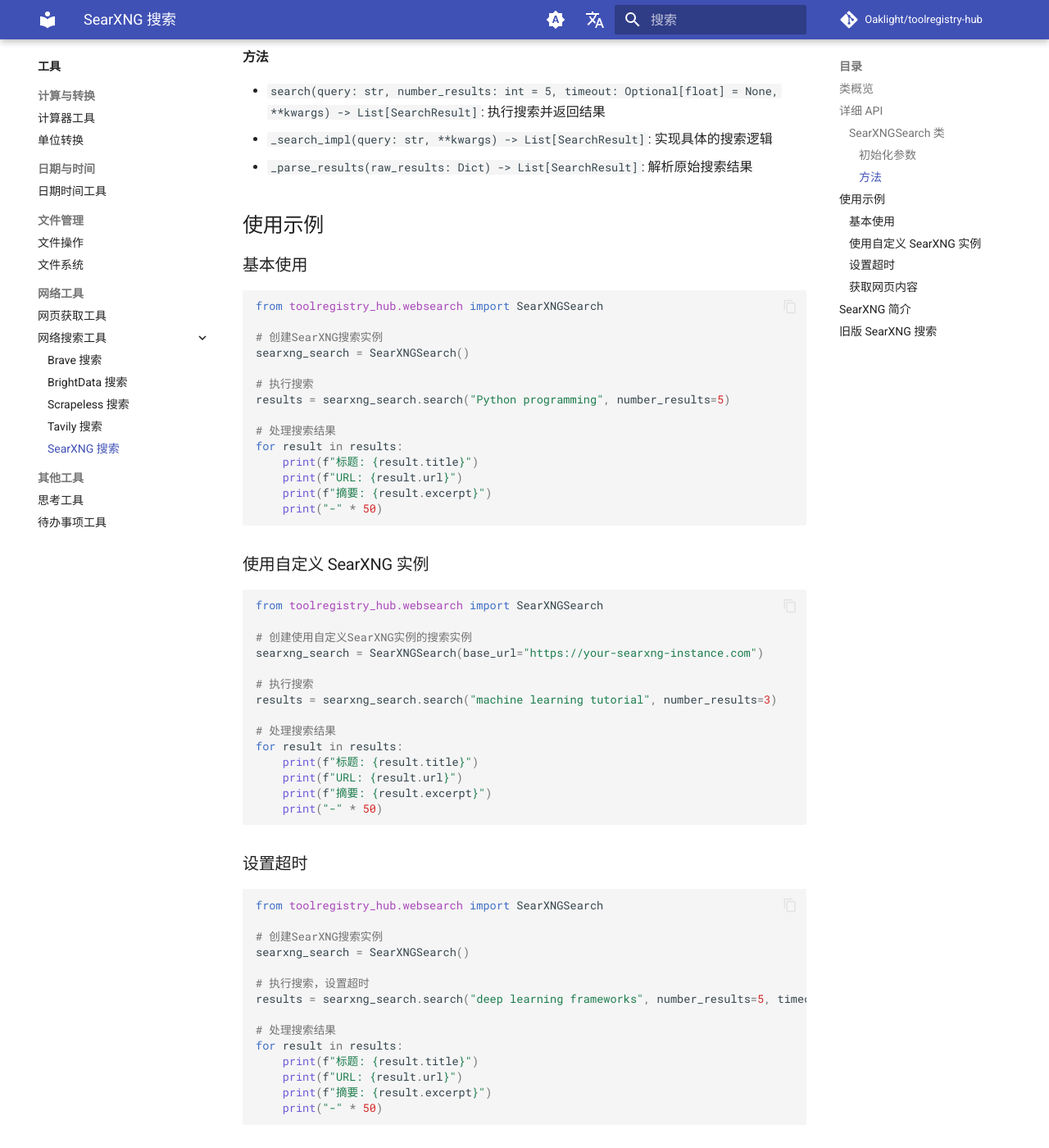
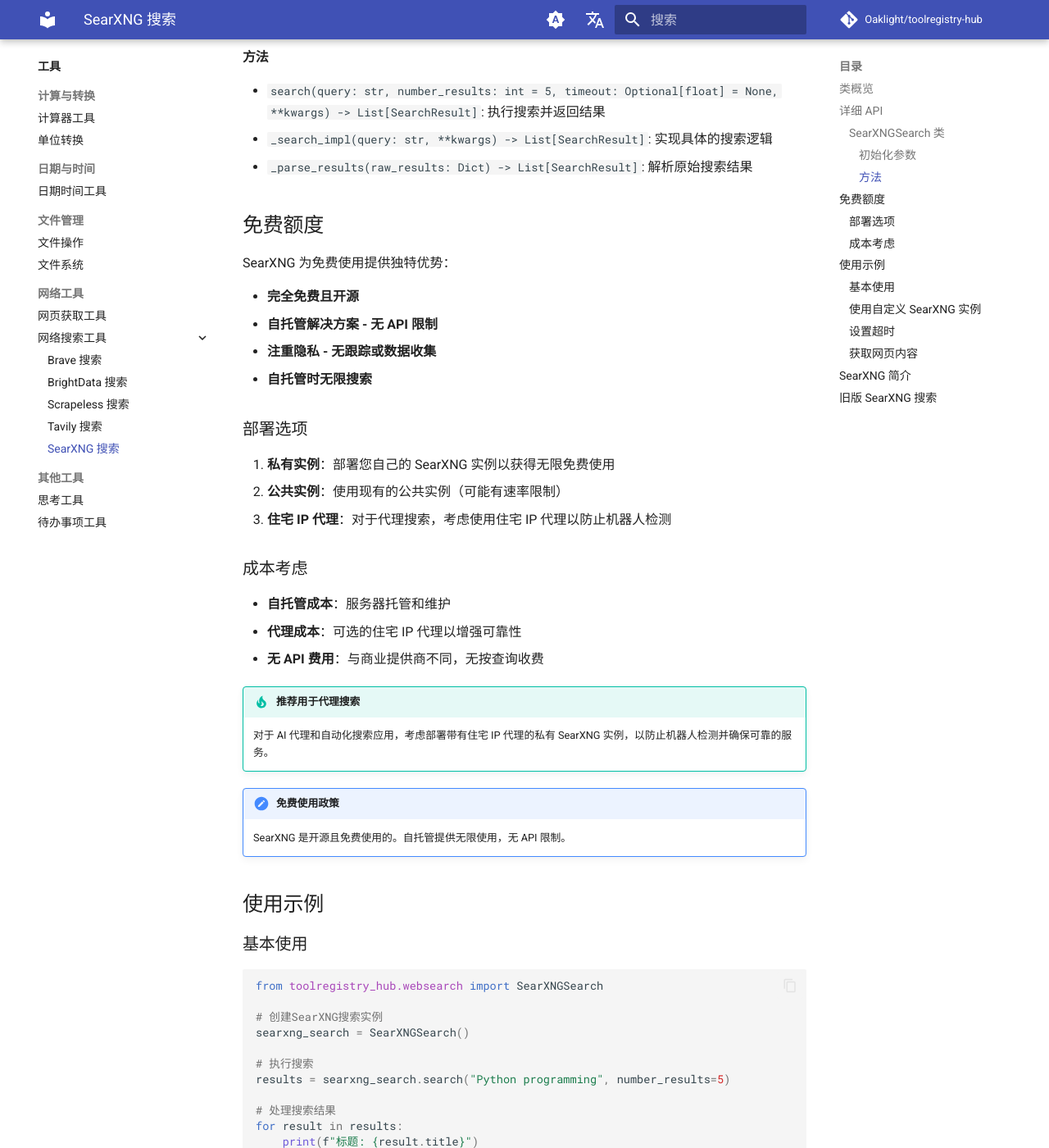
Before and after one commit to Oaklight/toolregistry-hub, an MkDocs documentation site: the page built from docs/tools/websearch/searxng.md, in a window 1280 px wide and 1400 px high, scrolled down 575 px. Shown: the whole window at 82% size. Built offline with MkDocs 1.6.1 and Material for MkDocs 9.7.7, drawn with Linux system fonts in a browser that asks for light colours; comment, search, counter and statistics services are not loaded.

Commit message:
📝 docs(websearch): add free quota information for all search providers
- add detailed free quota sections to Brave, Bright Data, Scrapeless, SearXNG, and Tavily docs
- create comprehensive free quota summary table in index.md
- include tips for maximizing free usage across providers
- add pricing and deployment considerations for each provider
- standardize note about policy changes across all providers

```diff
--- a/docs/tools/websearch/searxng.md
+++ b/docs/tools/websearch/searxng.md
@@ -21,6 +21,33 @@
 - `search(query: str, number_results: int = 5, timeout: Optional[float] = None, **kwargs) -> List[SearchResult]`: 执行搜索并返回结果
 - `_search_impl(query: str, **kwargs) -> List[SearchResult]`: 实现具体的搜索逻辑
 - `_parse_results(raw_results: Dict) -> List[SearchResult]`: 解析原始搜索结果
+
+## 免费额度
+
+SearXNG 为免费使用提供独特优势：
+
+- **完全免费且开源**
+- **自托管解决方案 - 无 API 限制**
+- **注重隐私 - 无跟踪或数据收集**
+- **自托管时无限搜索**
+
+### 部署选项
+
+1. **私有实例**：部署您自己的 SearXNG 实例以获得无限免费使用
+2. **公共实例**：使用现有的公共实例（可能有速率限制）
+3. **住宅 IP 代理**：对于代理搜索，考虑使用住宅 IP 代理以防止机器人检测
+
+### 成本考虑
+
+- **自托管成本**：服务器托管和维护
+- **代理成本**：可选的住宅 IP 代理以增强可靠性
+- **无 API 费用**：与商业提供商不同，无按查询收费
+
+!!! tip "推荐用于代理搜索"
+    对于 AI 代理和自动化搜索应用，考虑部署带有住宅 IP 代理的私有 SearXNG 实例，以防止机器人检测并确保可靠的服务。
+
+!!! note "免费使用政策"
+    SearXNG 是开源且免费使用的。自托管提供无限使用，无 API 限制。
 
 ## 使用示例
 
```
Also changed, not shown: docs/tools/websearch/brave.md (+17 -0 lines), docs/tools/websearch/brightdata.md (+17 -0 lines), docs/tools/websearch/index.md (+19 -0 lines), docs/tools/websearch/scrapeless.md (+16 -0 lines), docs/tools/websearch/tavily.md (+16 -0 lines).
